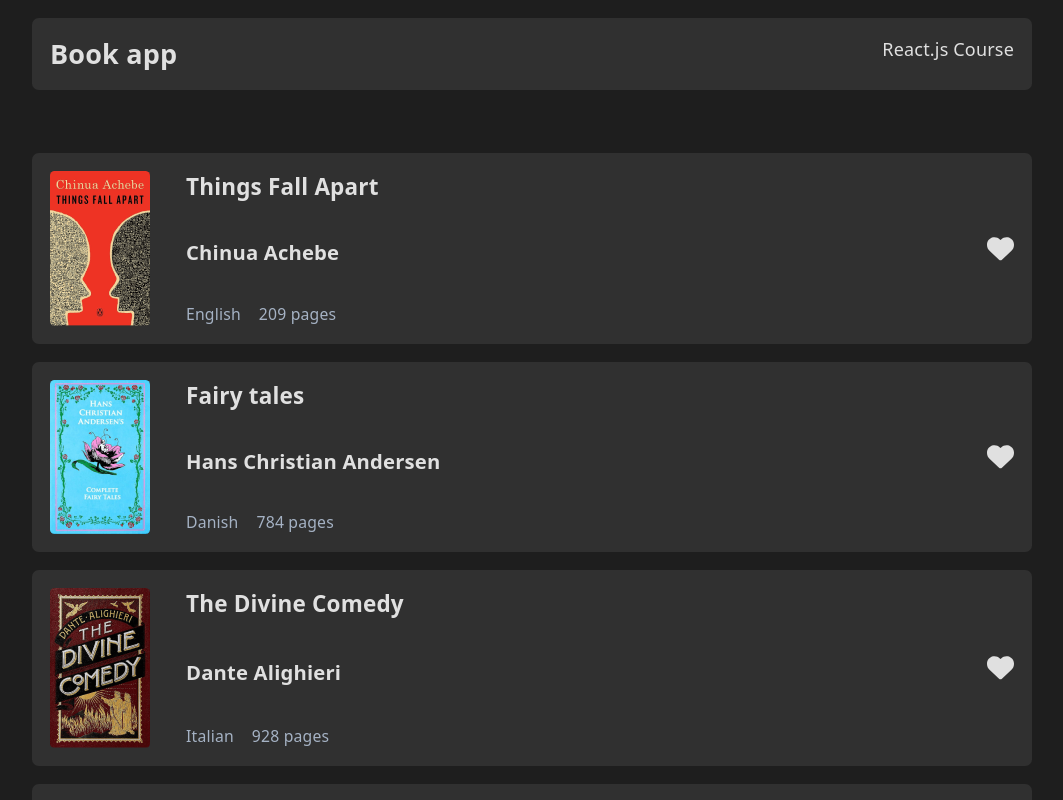
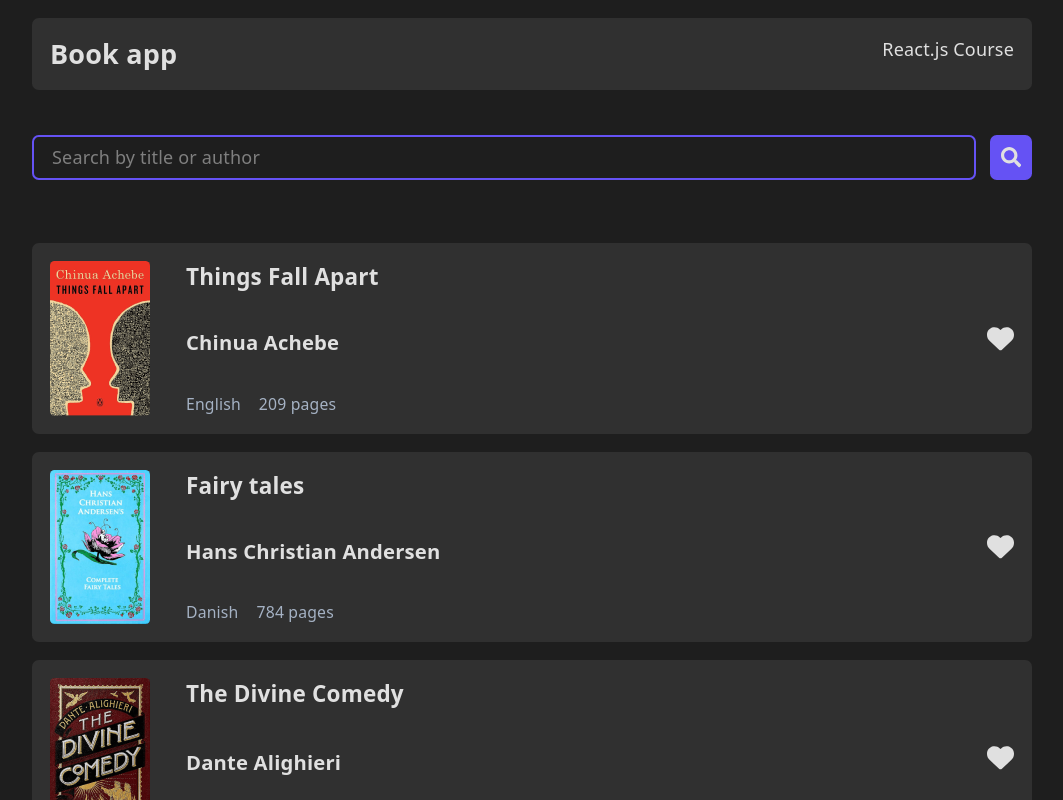
Before and after one commit to dev-mohammad78/book-app, a React (Vite) app: page / in a window 1280 px wide. Shown: the top 800 px of the page, without its empty margins (108-1171 px from the left). Built offline with nearby package versions, Linux system fonts and the light colour scheme.

Commit message:
SearchBox added

```diff
--- a/src/components/Books.jsx
+++ b/src/components/Books.jsx
@@ -1,23 +1,53 @@
 import { useState } from "react";
-import { books } from "../constant/mockData";
+
+import { books as bookData } from "../constant/mockData";
 import BookCard from "./BookCard";
 import SideCard from "./SideCard";
+import SearchBox from "./SearchBox";
 
 function Books() {
   const [liked, setLiked] = useState([]);
-  const handleLikeList = (book, status) => {
-    if (status) {
+  const [search, setSearch] = useState([]);
+  const [books, setBooks] = useState(bookData);
+
+  const handleLikeList = (book, isLiked) => {
+    if (isLiked) {
       const newLikedList = liked.filter((item) => item.id !== book.id);
       setLiked(newLikedList);
     } else {
       setLiked((liked) => [...liked, book]);
     }
   };
+
+  const searchHandler = () => {
+    if (search) {
+      const filteredBooks = bookData.filter(
+        (book) =>
+          book.title.toLowerCase().includes(search.toLowerCase().trim()) ||
+          book.author.toLowerCase().includes(search.toLowerCase().trim()),
+      );
+      setBooks(filteredBooks);
+      setSearch("");
+    } else {
+      setBooks(bookData);
+    }
+  };
+
   return (
+    <>
+      <SearchBox
+        search={search}
+        setSearch={setSearch}
+        searchHandler={searchHandler}
+      />
       <div className="flex flex-col md:flex-row align-center">
         <div className="flex-[2.6_1_0%] min-h-screen">
           {books.map((book) => (
-          <BookCard key={book.id} book={book} handleLikeList={handleLikeList} />
+            <BookCard
+              key={book.id}
+              book={book}
+              handleLikeList={handleLikeList}
+            />
           ))}
         </div>
         {!!liked.length && (
@@ -29,6 +59,7 @@ function Books() {
           </div>
         )}
       </div>
+    </>
   );
 }
 
--- /dev/null
+++ b/src/components/SearchBox.jsx
@@ -0,0 +1,23 @@
+import { FaSearch } from "react-icons/fa";
+
+function SearchBox({ search, setSearch, searchHandler }) {
+  return (
+    <div className="mb-6 md:mb-10 flex items-center justify-center">
+      <input
+        type="text"
+        placeholder="Search by title or author"
+        value={search}
+        onChange={(e) => setSearch(e.target.value)}
+        className="w-[300px] md:w-full h-10 p-4 mr-3  rounded-md border-2 border-[var(--primary)] focus:outline-none focus:border-[var(--primary)] focus:ring-2 focus:ring-[var(--primary)]"
+      />
+      <button
+        onClick={searchHandler}
+        className="w-10 h-10 border-none rounded-md text-lg bg-[var(--primary)] text-[var(--text-primary)] cursor-pointer flex items-center justify-center"
+      >
+        <FaSearch />
+      </button>
+    </div>
+  );
+}
+
+export default SearchBox;
--- a/src/global.css
+++ b/src/global.css
@@ -4,27 +4,20 @@
   /* Background */
   --bg-primary: #1e1e1e;
   --bg-secondary: #303030;
+  --bg-tertiary: #e0e0e0;
 
   /* Text */
   --text-primary: #e0e0e0;
   --text-secondary: #a5b2c4;
 
-  /* Border */
-  --border-color: #e2e8f0;
 
   /* Primary */
   --primary: #6552f4;
   --primary-hover: #7c6ee9;
 
-  /* Success */
-  --success: #22c55e;
-
   /* Danger */
   --danger-primary: #ef4444;
-  --danger-secondary: #ffebee;
 
-  /* Warning */
-  --warning: #f59e0b;
 
 
   /* Fonts */
```
Lines whose indentation alone changed are shown as unchanged.
